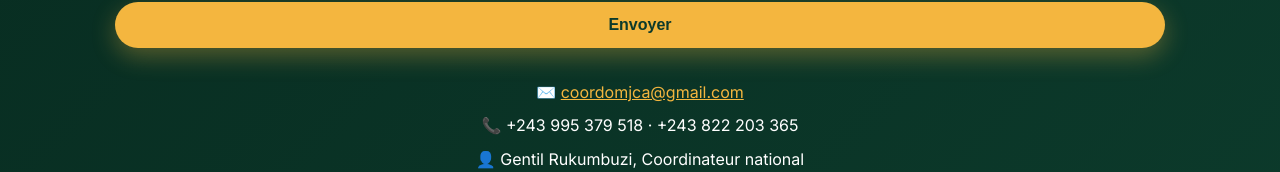
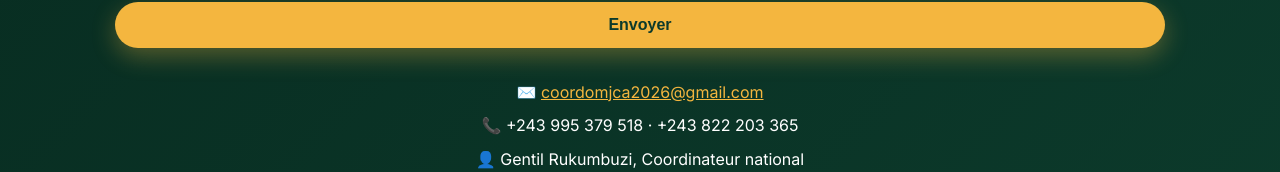
Before and after one commit to coordomjca2026-ui/mjca-ong.github.io, a plain HTML site: page index.html in a window 1280 px wide. Shown: the part 7574-7746 px from the top of the page. Drawn offline with nearby package versions, Linux system fonts and the light colour scheme.

Commit message:
Update index.html

```diff
--- a/index.html
+++ b/index.html
@@ -163,7 +163,7 @@
   </form>
   <ul class="infos">
     <!-- À MODIFIER : coordonnées -->
-    <li>✉️ <a href="mailto:coordomjca2026@gmail.com">coordomjca@gmail.com</a></li>
+    <li>✉️ <a href="mailto:coordomjca2026@gmail.com">coordomjca2026@gmail.com</a></li>
     <li>📞 +243 995 379 518 · +243 822 203 365</li>
     <li>👤 Gentil Rukumbuzi, Coordinateur national</li>
   </ul>
```
